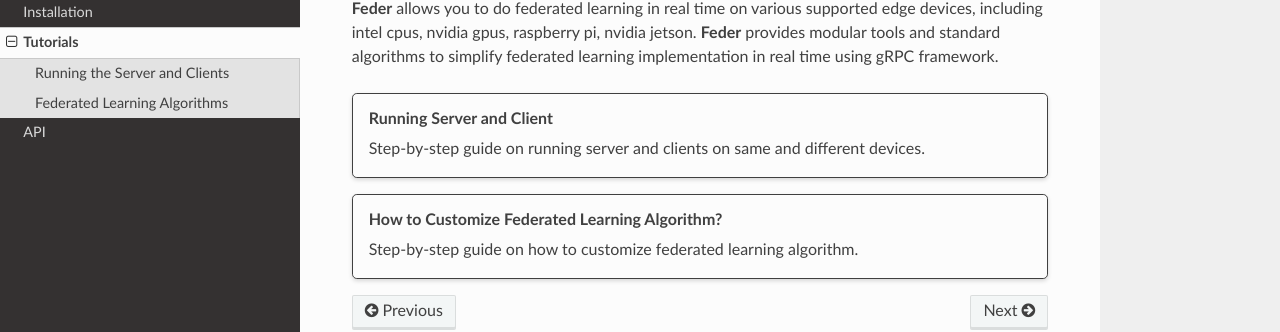
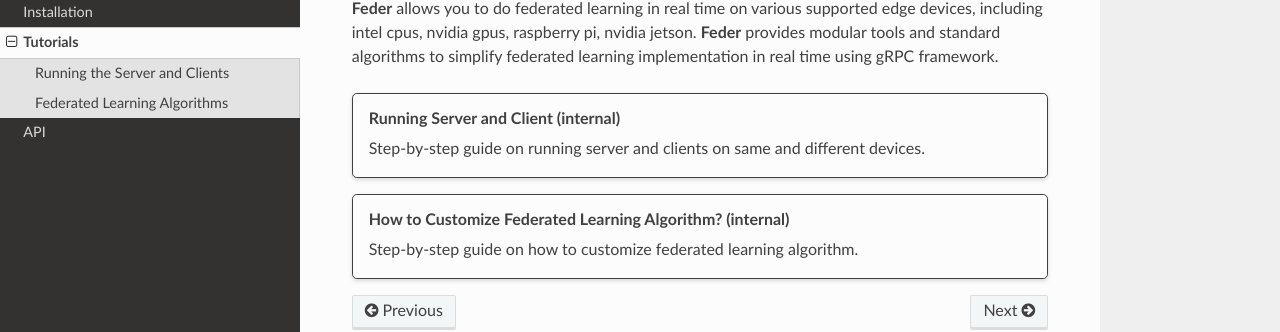
Before and after one commit to Kasliwal17/Feder, a Sphinx documentation site: the page built from docs/source/tutorials/tutorial.rst, in a window 1280 px wide. Shown: the part 163-495 px from the top of the page. Built offline with Sphinx 7.4.7 and the Read the Docs theme 2.0.0, drawn with Linux system fonts in a browser that asks for light colours; pages that are not in the unit, such as notebooks, are missing from menus.

Commit message:
Update docs

```diff
--- a/docs/source/conf.py
+++ b/docs/source/conf.py
@@ -27,6 +27,9 @@
     'sphinx_design',
     'sphinxcontrib.bibtex',
 ]
+# for 'sphinxcontrib.bibtex' extension
+bibtex_bibfiles = ['refs.bib']
+bibtex_default_style = 'unsrt'
 
 intersphinx_mapping = {
     'python': ('https://docs.python.org/3/', None),
@@ -36,6 +39,12 @@
 
 templates_path = ['_templates']
 
+# # configuration for 'autoapi.extension'
+# autoapi_type = 'python'
+# autoapi_dirs = ['../../fedlab']
+# autoapi_template_dir = '_autoapi_templates'
+# add_module_names = False  # makes Sphinx render package.module.Class as Class
+
 # -- Options for HTML output
 
 html_theme = 'sphinx_rtd_theme'
--- a/docs/source/tutorials/tutorial.rst
+++ b/docs/source/tutorials/tutorial.rst
@@ -16,15 +16,14 @@
    code carbon
 
 
-
-.. card:: Running Server and Client
+.. card:: Running Server and Client (internal)
     :link: running
     :link-type: ref
     :class-card: sd-rounded-2 sd-border-1
 
     Step-by-step guide on running server and clients on same and different devices.
 
-.. card:: How to Customize Federated Learning Algorithm?
+.. card:: How to Customize Federated Learning Algorithm? (internal)
     :link: algorithm
     :link-type: ref
     :class-card: sd-rounded-2 sd-border-1
```
